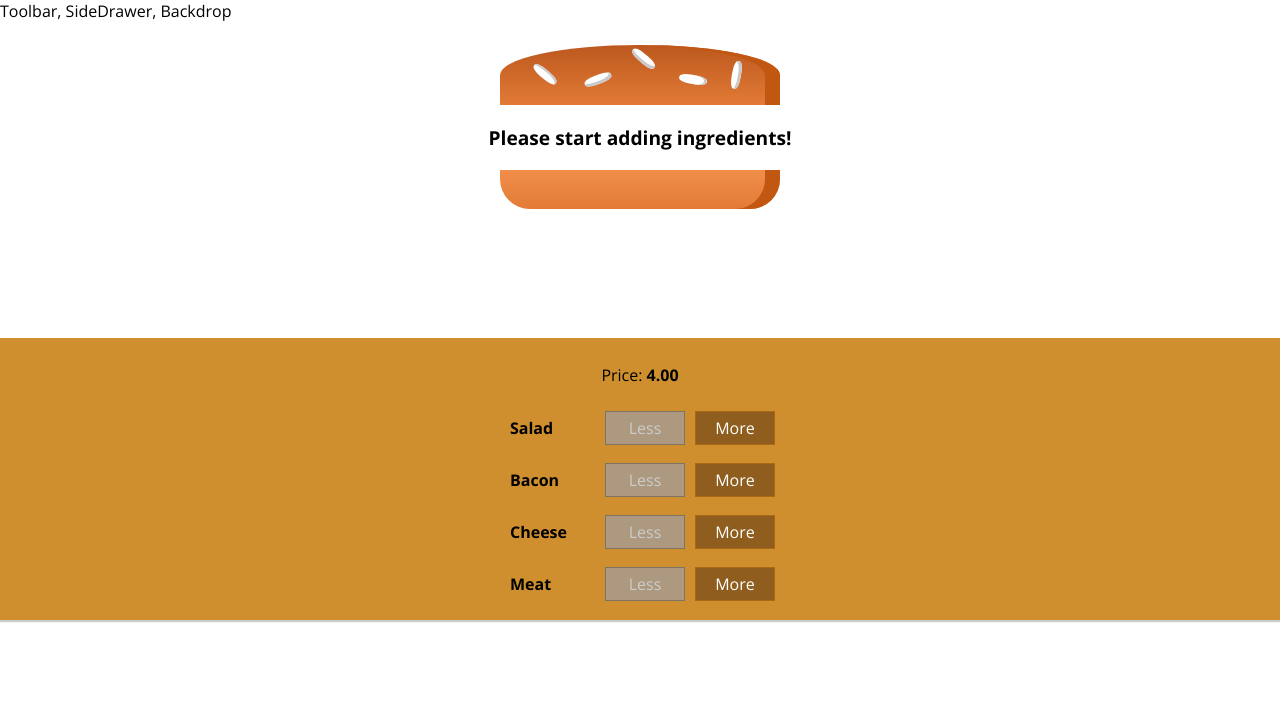
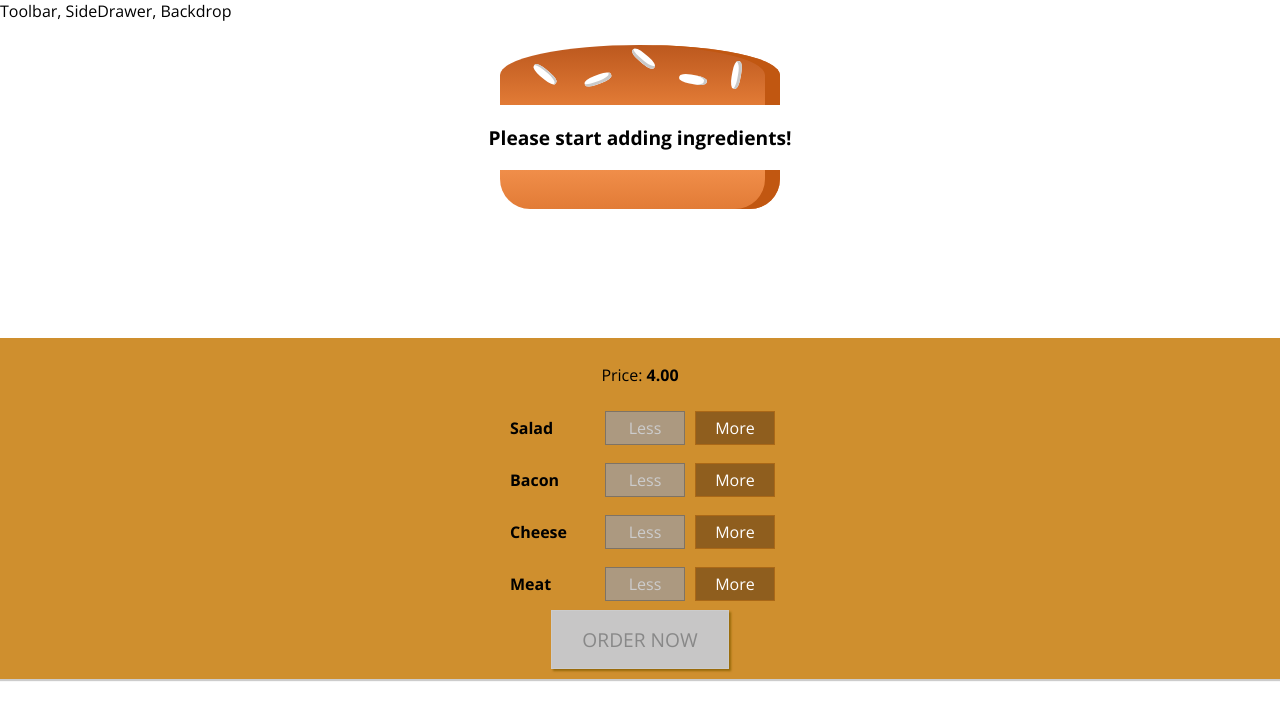
Before and after one commit to ydusaniuk/react-burger-builder, a React app: page / in a window 1280 px wide. Shown: the top 720 px of the page. Built offline with nearby package versions, Linux system fonts and the light colour scheme.

Commit message:
feat(builder): implemented order button

```diff
--- a/src/components/Burger/BuildControls/BuildControls.css
+++ b/src/components/Burger/BuildControls/BuildControls.css
@@ -8,3 +8,45 @@
     box-shadow: 0 2px 1px #ccc;
     padding: 10px 0;
 }
+
+
+.OrderButton {
+    background-color: #DAD735;
+    outline: none;
+    cursor: pointer;
+    border: 1px solid #966909;
+    color: #966909;
+    font-family: inherit;
+    font-size: 1.2em;
+    padding: 15px 30px;
+    box-shadow: 2px 2px 2px #966909;
+}
+
+.OrderButton:hover, .OrderButton:active {
+    background-color: #A0DB41;
+    border: 1px solid #966909;
+    color: #966909;
+}
+
+.OrderButton:disabled {
+    background-color: #C7C6C6;
+    cursor: not-allowed;
+    border: 1px solid #ccc;
+    color: #888888;
+}
+
+.OrderButton:not(:disabled) {
+    animation: enable 0.3s linear;
+}
+
+@keyframes enable {
+    0% {
+        transform: scale(1);
+    }
+    60% {
+        transform: scale(1.1);
+    }
+    100% {
+        transform: scale(1);
+    }
+}
--- a/src/components/Burger/BuildControls/BuildControls.jsx
+++ b/src/components/Burger/BuildControls/BuildControls.jsx
@@ -21,5 +21,6 @@
                       lessClicked={() => props.ingredientRemoved(ctrl.type)}/>
       )
     }
+    <button disabled={!props.purchasable} className={styles.OrderButton}>ORDER NOW</button>
   </div>
 );
--- a/src/containers/BurgerBuilder/BurgerBuilder.jsx
+++ b/src/containers/BurgerBuilder/BurgerBuilder.jsx
@@ -18,6 +18,18 @@
       meat: 0,
     },
     totalPrice: 4,
+  };
+
+  isPurchasable = () => {
+    const ingredients = {
+      ...this.state.ingredients,
+    };
+
+    const sum = Object.keys(ingredients)
+      .map(key => ingredients[key])
+      .reduce((sum, el) => sum + el, 0);
+
+    return sum > 0;
   };
 
   addIngredientHandler = type => {
@@ -61,7 +73,8 @@
         <BuildControls price={this.state.totalPrice}
                        ingredientAdded={this.addIngredientHandler}
                        ingredientRemoved={this.removeIngredientHandler}
-                       disabled={disabledInfo}/>
+                       disabled={disabledInfo}
+                       purchasable={this.isPurchasable()}/>
       </React.Fragment>
     )
   }
```
